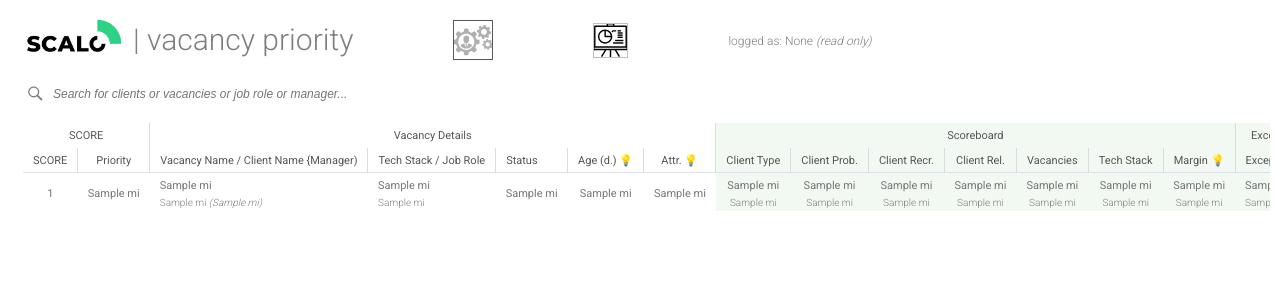
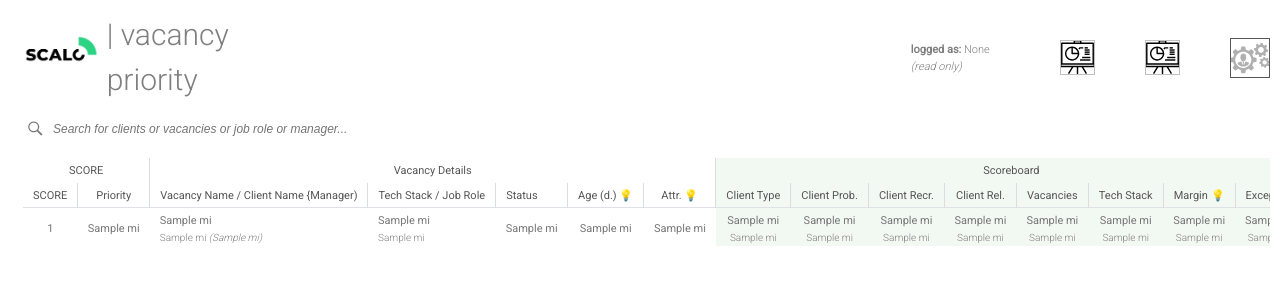
Before and after one commit to markiewiczadam/scalo_project_priority, a Flask app: page / in a window 1280 px wide. Shown: the top 300 px of the page. Run offline with Flask 2, Linux system fonts and the light colour scheme; a database or web service that is not in the repository returns one stand-in record (values such as "Sample title"); some libraries are stand-ins or nearby versions.

Commit message:
Added Authentication

```diff
--- a/templates/clientattr.html
+++ b/templates/clientattr.html
@@ -19,7 +19,7 @@
 					<div class="page-logo"></div>
 					<div class="page-name">| client attributes </div>
 					<a href="/#" title="Back to vacancy priority..."> <img class="rtrn" style="border: 0;"/></img> </a>
-					<div class="page-details">logged as: {{usrname}} <i>({{usrlvl}})</i></div>
+					<div class="page-details"><b>logged as: </b>{{usrname}} <i>({{usrlvl}})</i></div>
 				</div>
 
 				<div>
--- a/templates/css/style.css
+++ b/templates/css/style.css
@@ -130,10 +130,10 @@ body {
 	margin-top: 2px; }
 
 .page-details {
-	font-size: 12px;
+	font-size: 11px;
 	font-weight: 100;
 	color: #7F7F7F;
-	padding-left: 100px;
+	padding-left: 50vw;
 	margin-top: 5px; }
 
 
@@ -199,7 +199,7 @@ body {
 .ctrl {
 	width: 40px;
 	height: 40px;
-	margin-left: 100px;
+	margin-left: 50px;
 	margin-top: 10px;
 	background: url("/css/img/settings.svg") center no-repeat; }
 
@@ -209,7 +209,7 @@ body {
 .ctrl-na {
 	width: 40px;
 	height: 40px;
-	margin-left: 100px;
+	margin-left: 50px;
 	margin-top: 10px;
 	background: url("/css/img/settings.svg") center no-repeat;
 	filter: invert(82%) sepia(6%) saturate(0%) hue-rotate(316deg) brightness(89%) contrast(80%); }
@@ -217,7 +217,7 @@ body {
 .rprt {
 	width: 35px;
 	height: 35px;
-	margin-left: 100px;
+	margin-left: 50px;
 	margin-top: 10px;
 	background: url("/css/img/report.svg") center no-repeat; }
 
@@ -228,7 +228,7 @@ body {
 .rtrn {
 	width: 35px;
 	height: 35px;
-	margin-left: 100px;
+	margin-left: 50px;
 	margin-top: 10px;
 	background: url("/css/img/return2.svg") center no-repeat; }
 
@@ -251,6 +251,14 @@ body {
     margin: 0 5px 5px 0;
 	cursor:pointer;
   }
+
+.flat-input {
+	width: 150px;
+	padding: 5px 5px 2px 5px;
+	margin: 0 5px 5px 0;
+	border: 1px solid #e0e0e0;
+	font-style: italic;
+	font-size: 11px; }
 
 
 
--- a/templates/index.html
+++ b/templates/index.html
@@ -19,14 +19,17 @@
 					<div class="page-logo"></div>
 					<div class="page-name">| vacancy priority</div>
 
+					<div class="page-details"><b>logged as: </b>{{usrname}} <i>({{usrlvl}})</i></div>
+
+					<a href="/rankdetails" title="Show rank details (not working)..."> <img class="rprt"/></img> </a>
+					<a href="/reports" title="Show reports (not working)..."> <img class="rprt"/></img> </a>
+
 					{% if usrlvl == "admin" %}
 						<a href="/clientattr" title="Change client attributes..."> <img class="ctrl"/></img> </a>
 					{% else %}
 						<a title="Change client attributes..."> <img class="ctrl-na"/></img> </a>
 					{% endif %}
 
-					<a href="/rankdetails" title="Show rank details (not working)..."> <img class="rprt"/></img> </a>
-					<div class="page-details">logged as: {{usrname}} <i>({{usrlvl}})</i></div>
 				</div>
 
 				<div>
@@ -38,8 +41,8 @@
 						<tr>
 							<th class="th-pri col-cent" colspan="2">SCORE</th>
 							<th class="th-pri col-cent" colspan="5">Vacancy Details</th>
-							<th class="th-pri col-cent col-score" colspan="7">Scoreboard</th>
-							<th class="th-pri col-cent col-score" colspan="1">Exceptions</th>
+							<th class="th-pri col-cent col-score" colspan="8">Scoreboard</th>
+							<th class="th-pri col-cent" colspan="2">Exceptions</th>
 						</tr>
 						<tr>
 							<th class="col-cent">SCORE</th>
@@ -56,7 +59,9 @@
 							<th class="col-cent col-score">Vacancies</th>
 							<th class="col-cent col-score">Tech Stack</th>
 							<th class="col-cent th-lbl col-score">Margin  &#128161; <span>put cursor on label for details</span> </th>
-							<th class="col-left th-lbl col-score">Exception  &#128161; <span>put cursor on label for details</span> </th>
+							<th class="col-left th-lbl col-score">Exception</span> </th>
+							<th class="col-cent th-lbl">Level</span> </th>
+							<th class="col-left th-lbl">Descrption</span> </th>
 						</tr>
 					</thead>
 					<tbody>
@@ -106,7 +111,7 @@
 
 							{% if usrlvl == "admin" %}
 							<td>
-									<select class="flat-select" id="vac_priority" onchange="updateClient({{row[0]}}, this.id, this.value)">
+								<select class="flat-select" id="vac_priority" onchange="">
 									<option value="" selected disabled hidden>{{var_priority}}</option>
 									<option value="1">1</option>
 									<option value="2">2</option>
@@ -122,6 +127,7 @@
 							<td class="col-left">{{var_status}}</td>
 							<td class="col-cent td-lbl">{{var_age}} <span>openings: {{var_opens}} <br> shortlist: {{var_short}} <br> cvsent: {{var_cvsent}} <br> interviews: {{var_inter}} <br> placements: {{var_place}}</span> </td>
 							<td class="col-cent td-lbl">{{var_attr}} <span>HC: {{var_hc}} <br> IN: {{var_in}} <br> OUT: {{var_out}}</span> </td>
+
 							<td class="col-cent col-score">{{var_type}} <small class="d-block">{{var_type_v}}</small> </td>
 							<td class="col-cent col-score">{{var_prob}} <small class="d-block">{{var_prob_v}}</small> </td>
 							<td class="col-cent col-score">{{var_recr}} <small class="d-block">{{var_recr_v}}</small> </td>
@@ -129,7 +135,27 @@
 							<td class="col-cent col-score">{{var_vac}} <small class="d-block">{{var_vac_v}}</small> </td>
 							<td class="col-cent col-score">{{var_stack}} <small class="d-block">{{var_stack_v}}</small> </td>
 							<td class="col-cent td-lbl col-score">{{var_marigin}} <small class="d-block">{{var_marigin_v}}</small> <span>bill rate: {{var_bill}} <br> pay rate: {{var_pay}} <br> m perc: {{var_perc}} <br> comm: {{var_comm1}}</span> </td>
-							<td class="col-left td-lbl col-score">{{var_except}} <small class="d-block">{{var_except_v}}</small> <span>exc comm: {{var_comm2}}</span> </td>
+							<td class="col-cent td-lbl col-score">{{var_except}} <small class="d-block">{{var_except_v}}</small> <span>exc comm: {{var_comm2}}</span> </td>
+
+
+							{% if usrlvl == "admin" %}
+							<td class="col-cent">
+								<select class="flat-select" id="ex_level" onchange="">
+									<option value="" selected disabled hidden>#0</option>
+									<option value="1">#1</option>
+									<option value="2">#2</option>
+									<option value="3">#3</option>
+								</select>
+							</td>
+
+							<td class="col-cent"> <input class="flat-input" type="text" id="exdescr" placeholder="Exception description"> </td>
+
+							{% else %}
+							<td class="col-cent">#1</td>
+							<td class="col-left">Exception description...</td>
+							{% endif %}
+
+
 							{% endfor %}
 						</tr>
 					</tbody>
```
Lines whose indentation alone changed are shown as unchanged.
